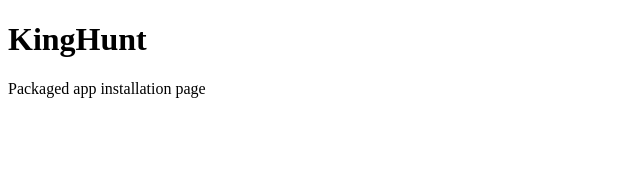
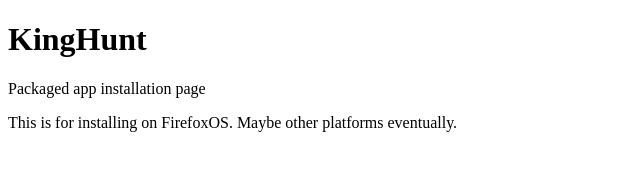
Before and after one commit to buzzdecafe/kinghunt, a plain HTML site: page index.html in a window 1280 px wide. Shown: the whole page, without its empty margins (0-640 px from the left). Drawn offline with Linux system fonts and the light colour scheme.

Commit message:
boolean logic is hard

```diff
--- a/index.html
+++ b/index.html
@@ -11,7 +11,7 @@
     <script>
       (function() {
         var output = document.getElementById("output");
-        if (!navigator.mozApps && !navigator.mozApps.installPackage) {
+        if (!navigator.mozApps || !navigator.mozApps.installPackage) {
           output.innerHTML = "This is for installing on FirefoxOS. Maybe other platforms eventually.";
           return;
         }
```
